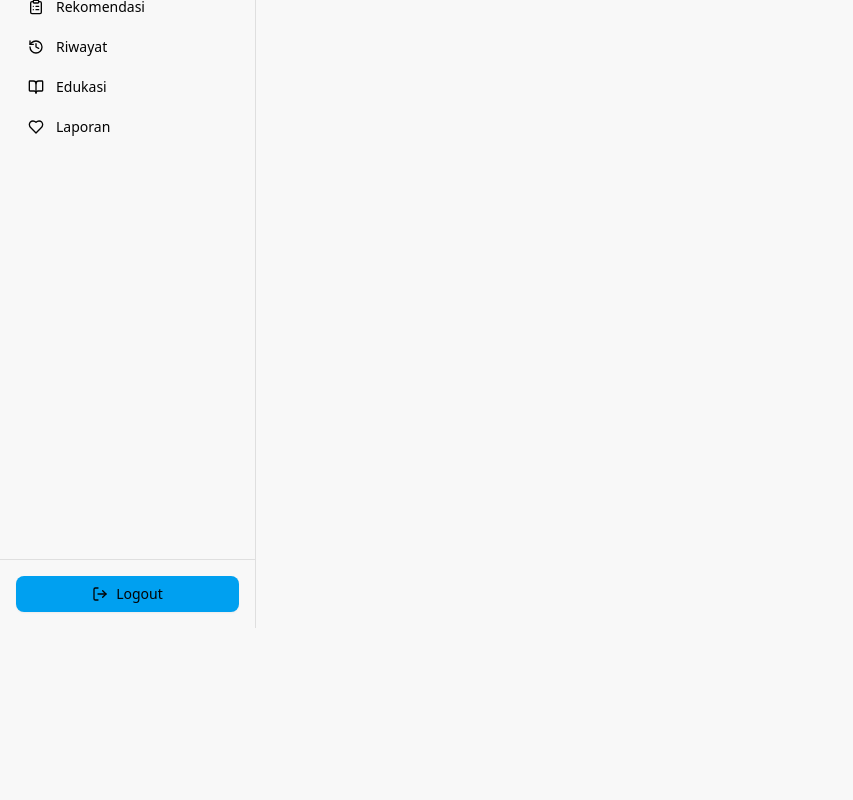
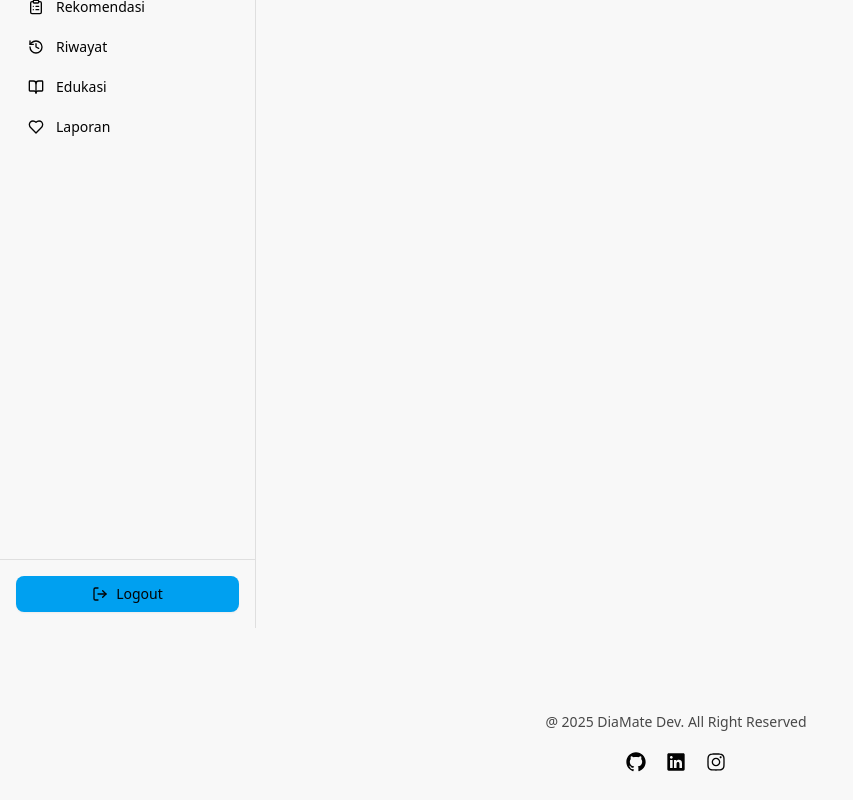
Before and after one commit to DiaMate-Organization/DiaMate-frontend, a Next.js app: page /dashboard in a window 1280 px wide. Shown: the part 233-1033 px from the top of the page, without its empty margins (0-853 px from the left). Before the commit the page ends 861 px from the top, so only its background shows below. Built offline with nearby package versions, Linux system fonts and the light colour scheme; no server answers.

Commit message:
chore : move footer to layout

```diff
--- a/app/layout.jsx
+++ b/app/layout.jsx
@@ -4,6 +4,8 @@ import { ThemeProvider } from "@/components/ThemeProvider";
 import { Toaster } from "@/components/ui/sonner";
 import LandingPageNav from "@/components/LandingPageNav";
 import { Marquee } from "@/components/magicui/marquee";
+import Link from "next/link";
+import Footer from "@/components/Footer";
 
 const geistSans = Geist({
   variable: "--font-geist-sans",
@@ -43,6 +45,8 @@ export default function RootLayout({ children }) {
           <LandingPageNav />
           {children}
           <Toaster />
+          {/* Footer */}
+          <Footer />
         </ThemeProvider>
       </body>
     </html>
--- a/app/page.jsx
+++ b/app/page.jsx
@@ -315,26 +315,6 @@ export default function Home() {
           </AuroraBackground>
         </div>
       </div>
-
-      {/* Footer */}
-      <div className="mx-12 md:mx-20 mt-14 lg:pl-18 py-5">
-        <div className="py-2 flex flex-col md:flex-between gap-5">
-          <footer className="text-center text-xs md:text-sm text-muted-foreground">
-            @ 2025 DiaMate Dev. All Right Reserved
-          </footer>
-          <div className="flex items-center justify-center gap-5">
-            <Link href={"https://github.com/DiaMate-Organization"}>
-              <GitHubLogoIcon className="h-5 w-5" />
-            </Link>
-            <Link href={"https://linkedin.com"}>
-              <LinkedInLogoIcon className="h-5 w-5" />
-            </Link>
-            <Link href={"https://instagram.com"}>
-              <InstagramLogoIcon className="h-5 w-5" />
-            </Link>
-          </div>
-        </div>
-      </div>
     </>
   );
 }
--- /dev/null
+++ b/components/Footer.jsx
@@ -0,0 +1,32 @@
+import {
+  GitHubLogoIcon,
+  InstagramLogoIcon,
+  LinkedInLogoIcon,
+} from "@radix-ui/react-icons";
+import Link from "next/link";
+import React from "react";
+
+function Footer() {
+  return (
+    <div className="mx-12 md:mx-20 mt-14 lg:pl-18 py-5">
+      <div className="py-2 flex flex-col md:flex-between gap-5">
+        <footer className="text-center text-xs md:text-sm text-muted-foreground">
+          @ 2025 DiaMate Dev. All Right Reserved
+        </footer>
+        <div className="flex items-center justify-center gap-5">
+          <Link href={"https://github.com/DiaMate-Organization"}>
+            <GitHubLogoIcon className="h-5 w-5" />
+          </Link>
+          <Link href={"https://linkedin.com"}>
+            <LinkedInLogoIcon className="h-5 w-5" />
+          </Link>
+          <Link href={"https://instagram.com"}>
+            <InstagramLogoIcon className="h-5 w-5" />
+          </Link>
+        </div>
+      </div>
+    </div>
+  );
+}
+
+export default Footer;
```
